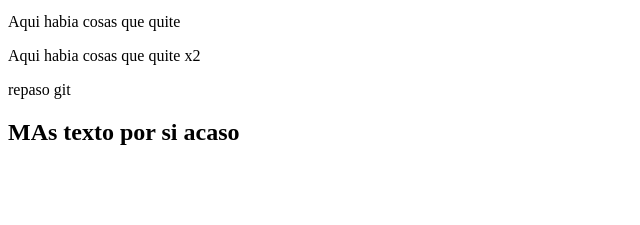
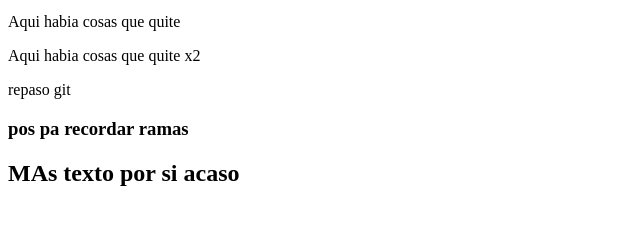
Before and after one commit to Dragonibax/Dragonibax, a plain HTML site: page index.html in a window 1280 px wide. Shown: the part 101-326 px from the top of the page, without its empty margins (0-640 px from the left). Drawn offline with Linux system fonts and the light colour scheme.

Commit message:
prueba de rams again

```diff
--- a/index.html
+++ b/index.html
@@ -30,6 +30,8 @@
 
       <p> repaso git </p>
 
+      <h3> pos pa recordar ramas</h3>
+
     </div>
 
     <div id = "barra lateral">
```
